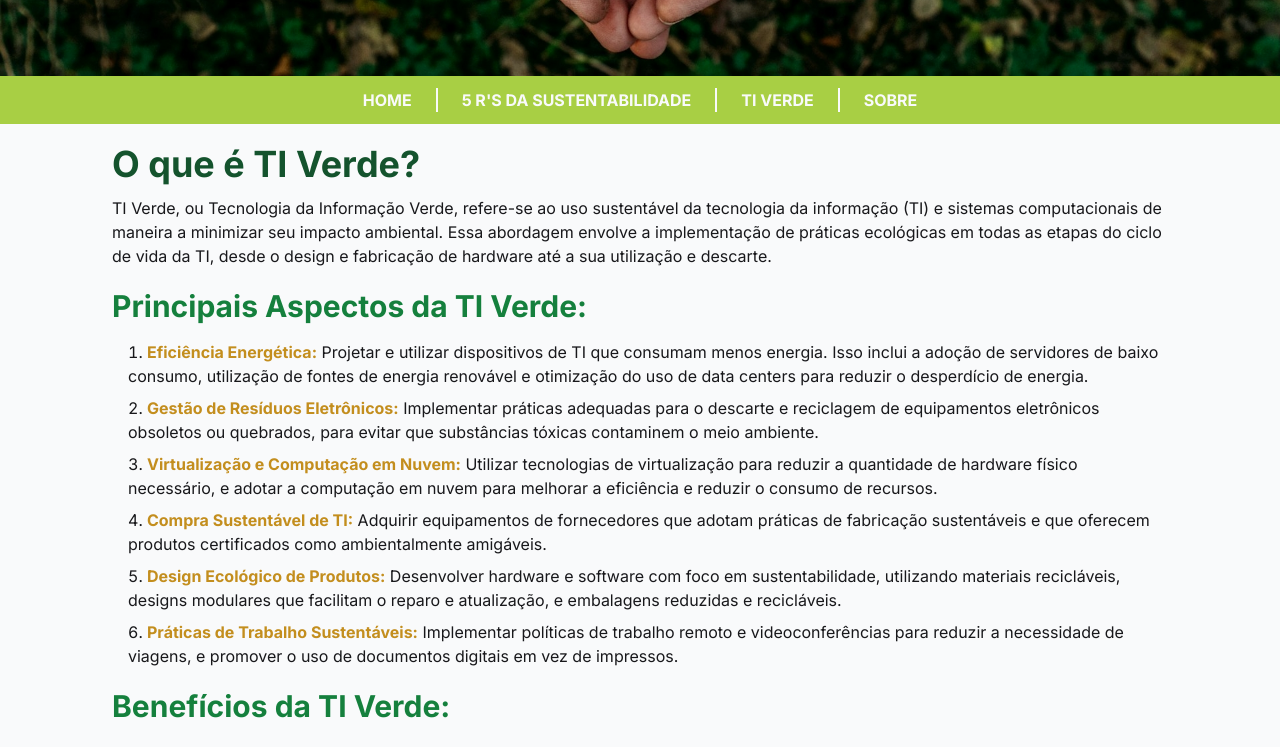
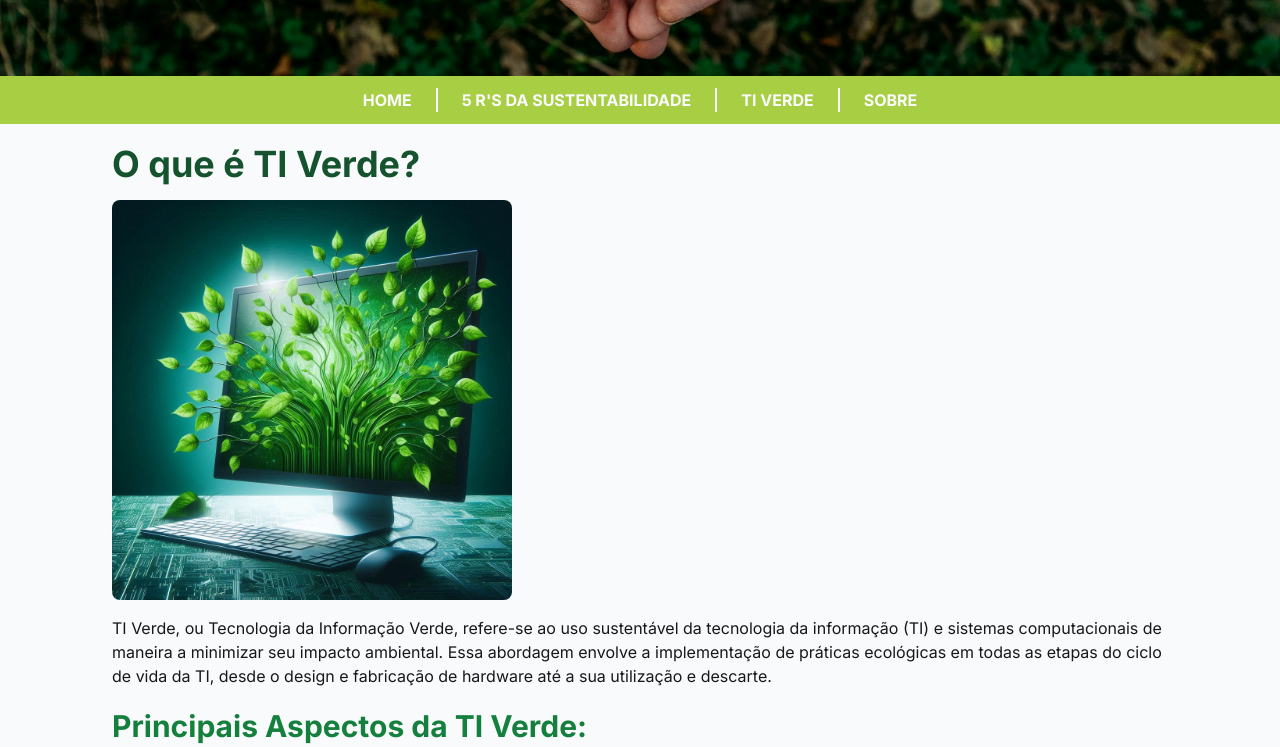
Before and after one commit to jeandossantos/sustentabilidade-site, a Next.js app: page /ti_verde in a window 1280 px wide. Shown: the part 425-1172 px from the top of the page. Built offline with nearby package versions, Linux system fonts and the light colour scheme.

Commit message:
add img to ti verde page

```diff
--- a/src/app/ti_verde/page.tsx
+++ b/src/app/ti_verde/page.tsx
@@ -1,8 +1,18 @@
+import Image from 'next/image';
+
 export default function TI_Verde() {
   return (
     <>
       <div className='mx-28 my-5 text-zinc-900'>
         <h1 className='text-4xl font-bold text-green-900'>O que é TI Verde?</h1>
+
+        <Image
+          className='my-4 max-w-full h-auto rounded-lg'
+          src={'/ti_verde.jpeg'}
+          alt='Monitor com uma arvore saindo'
+          width={400}
+          height={300}
+        />
 
         <p className='mt-3'>
           TI Verde, ou Tecnologia da Informação Verde, refere-se ao uso
```
Also changed, not shown: public/ti_verde.jpeg (added).
